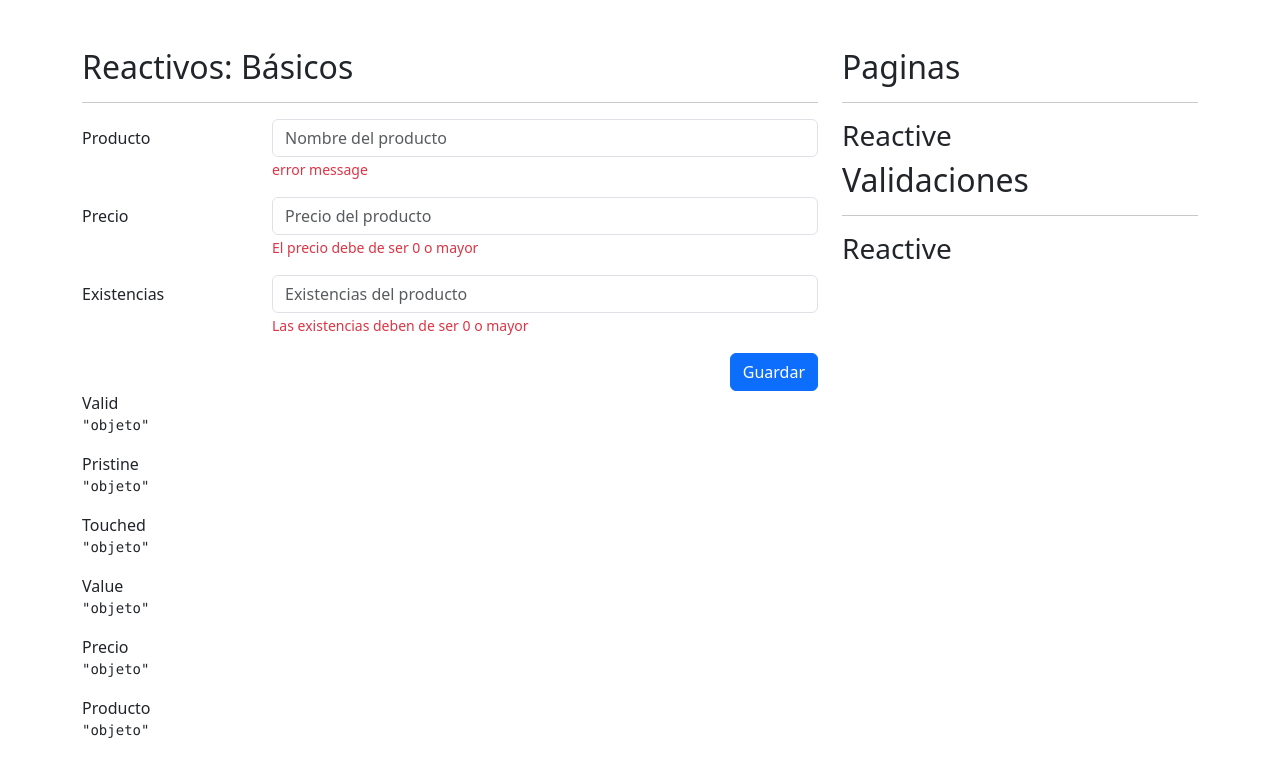
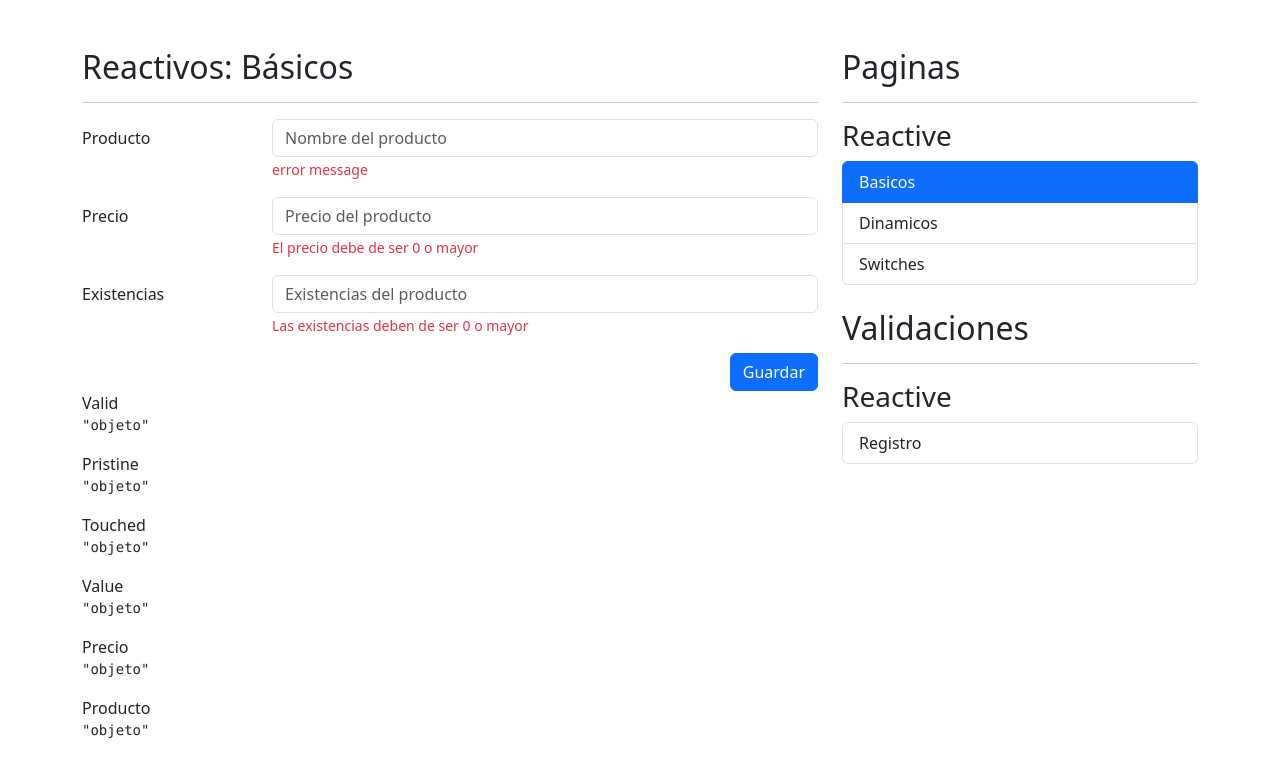
Before and after one commit to Darkmixt12/FormsApp, an Angular app: page /reactive/basic in a window 1280 px wide. Shown: the top 776 px of the page. Built offline with nearby package versions, Linux system fonts and the light colour scheme.

Commit message:
routes fixe

```diff
--- a/src/app/shared/components/side-menu/side-menu.component.html
+++ b/src/app/shared/components/side-menu/side-menu.component.html
@@ -3,26 +3,29 @@
 
 <h3 class="mt-3">Reactive</h3>
 
-<ul class="list-group"></ul>
+<ul class="list-group">
 	<li *ngFor="let item of reactiveMenu"
 		class="list-group-item"
 		[routerLink]="[ item.route]"
 		routerLinkActive="active"
 		>
+		{{item.title}}
+	</li>
+</ul>
 
-	</li>
-
+<br>
 
 	<h2>Validaciones</h2>
 	<hr>
 
 	<h3 class="mt-3">Reactive</h3>
 
-	<ul class="list-group"></ul>
+	<ul class="list-group">
 		<li *ngFor="let item of authMenu"
 			class="list-group-item"
 			[routerLink]="[ item.route]"
 			routerLinkActive="active"
 			>
-
+			{{item.title}}
 		</li>
+	</ul>
```
